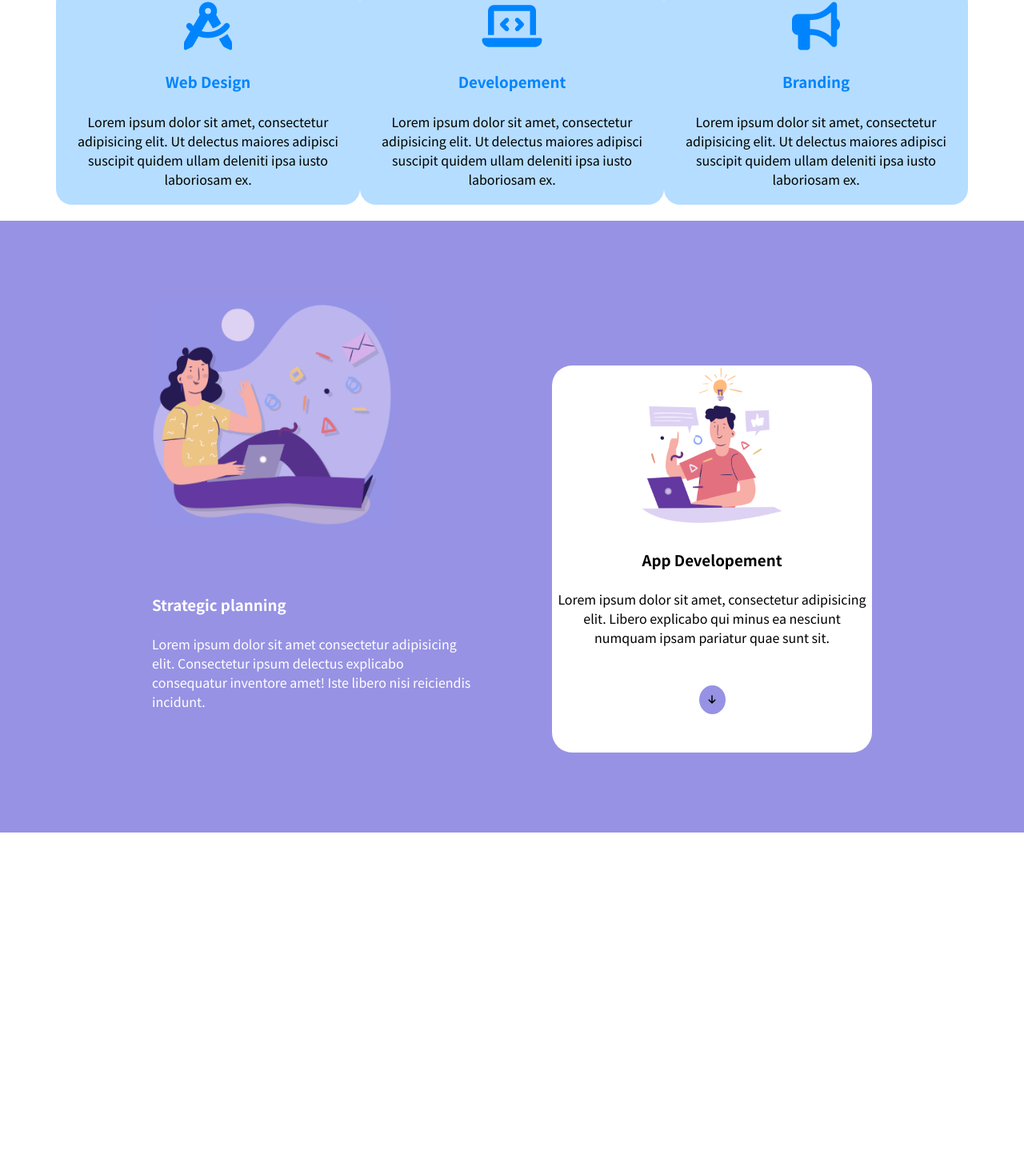
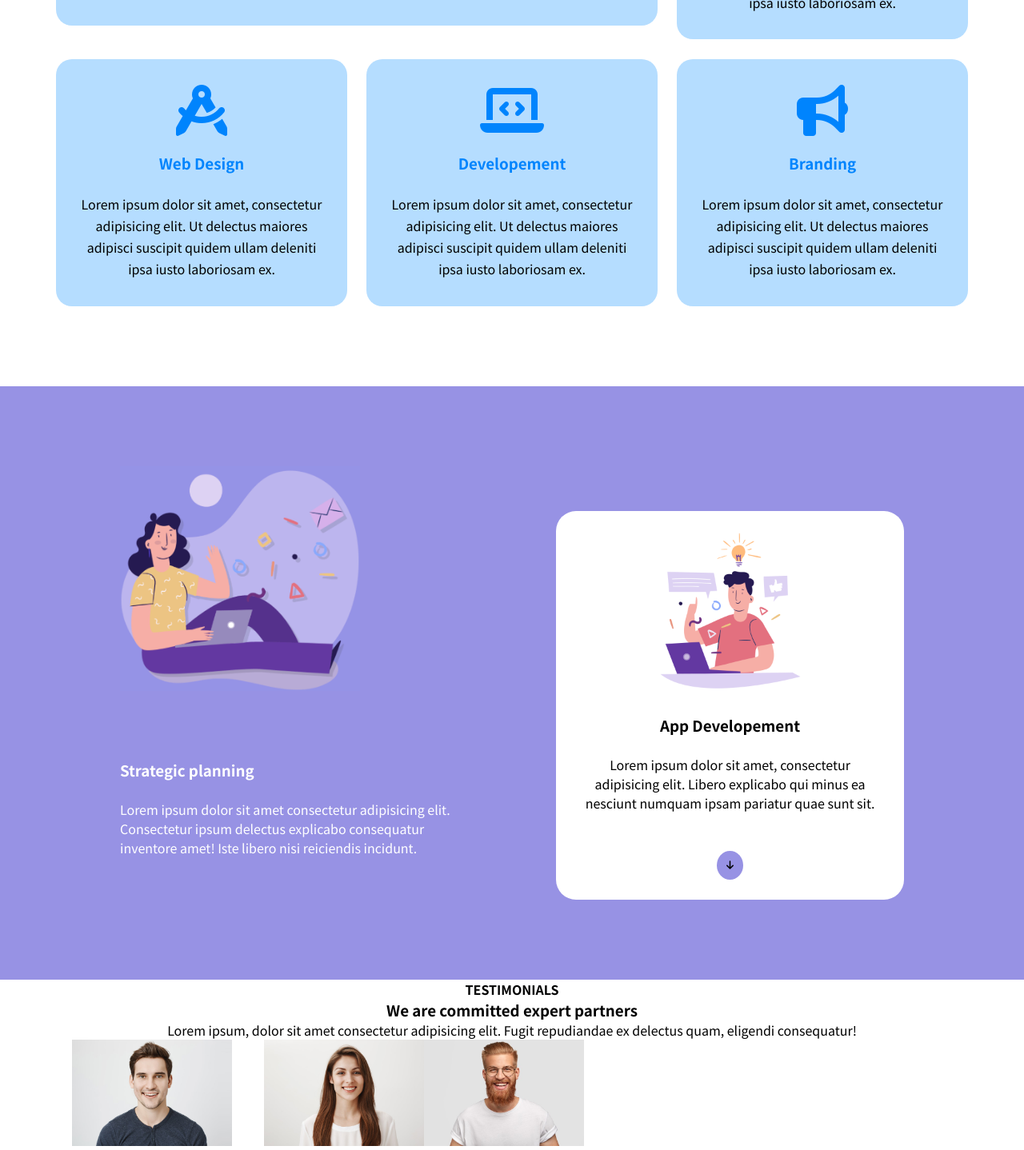
Before and after one commit to Ant0C/htmlcss-responsive-layout, a plain HTML site: page index.html in a window 1280 px wide. Shown: the part 393-1831 px from the top of the page at 80% size. Before the commit the page ends 1434 px from the top, so only its background shows below. Drawn offline with Linux system fonts and the light colour scheme.

Commit message:
FIX space section card

```diff
--- a/css/style.css
+++ b/css/style.css
@@ -35,8 +35,9 @@ a{
 /* Container e row generali */
 
 .container{
-    max-width: 1140px;
+    max-width: 1180px;
     margin: 0 auto;
+    padding: 0 20px;
 }
 
 .row{
@@ -112,7 +113,16 @@ a{
 /*** CARD ***/
 
 .main-card{
-    padding: 20px 0px;
+    padding: 50px 0px 100px;
+}
+
+.row.gutter{
+    row-gap: 25px;
+    margin: 0 -12px;
+}
+
+.row.gutter > [class^="col"]{
+    padding: 0 12px;
 }
 
 .row-card-20:first-child{
@@ -121,7 +131,7 @@ a{
 
 .card{
     background-color: var(--lightblue);
-    padding: 20px;
+    padding: 32px 24px;
     border-radius: 20px;
 }
 
@@ -140,19 +150,17 @@ a{
 
 .col-card-30 p{
     margin-top: 25px;
+    line-height: 1.7em;
 }
 
 .row-card-30{
     flex-direction: column;
-}
-
-.container-card-30{
+    gap: 20px;
     text-align: center;
 }
 
 .col-card-30 .icon{
-    font-size: 60px;
-    margin-bottom: 25px;
+    font-size: 4rem;
 }
 
 .main-card h3,.icon{
@@ -191,9 +199,12 @@ a{
     padding: 50px;
 }
 
+.row-hero-right{
+    padding: 25px 25px;
+}
+
 .main-hero{
     background-color: var(--purple);
-    min-height: 200px;
 }
 
 .planning1{
@@ -205,7 +216,7 @@ a{
 }
 
 .col-hero{
-    max-width: 400px;
+    flex-basis: 100%;
 }
 
 .row-hero-right{
@@ -231,7 +242,6 @@ a{
     background-color: var(--purple);
     border-radius: 50%;
     margin-top: 3rem;
-    margin-bottom: 3rem;
 }
 
 /* Media query hero */
@@ -248,7 +258,7 @@ a{
     }
 
     .col-hero{
-        max-width: 600px;
+        flex-basis: 100%;
     }
 }
 
@@ -266,6 +276,16 @@ a{
     }
 
     .col-hero{
-        max-width: 400px;
+        flex-basis: 100%;
     }
 }
+
+/*** TESTIMONIALS ***/
+
+.text-testimonials:first-child{
+    text-align: center;
+}
+
+.row-testimonials img{
+    width: 200px;
+}
--- a/index.html
+++ b/index.html
@@ -55,10 +55,9 @@
 
         <section class="main-card">
             <div class="container">
-                <div class="row">
+                <div class="row gutter">
                     <div class="col-20">
-                        <div class="card">
-                            <div class="container container-card-20">
+                            <div class="card container-card-20">
                                 <div class="row row-card-20">
                                     <div class="col col-card-20">
                                         <h3>Get a demo application</h3>
@@ -75,10 +74,8 @@
                                 </div>
                             </div>
                     </div>
-                    </div>
                     <div class="col-30">
-                        <div class="card">
-                            <div class="container container-card-30">
+                        <div class="card container-card-30">
                             <div class="row row-card-30">
                                 <div class="col col-card-30">
                                     <i class="fa-solid fa-file-code icon"></i>
@@ -92,10 +89,8 @@
                             </div>
                         </div>
                     </div>
-                    </div>
                     <div class="col-30">
-                        <div class="card">
-                            <div class="container container-card-30">
+                        <div class="card container-card-30">
                             <div class="row row-card-30">
                                 <div class="col col-card-30">
                                     <i class="fa-solid fa-compass-drafting icon"></i>
@@ -109,10 +104,8 @@
                             </div>
                         </div>
                     </div>
-                    </div>
                     <div class="col-30">
-                        <div class="card">
-                            <div class="container container-card-30">
+                        <div class="card container-card-30">
                             <div class="row row-card-30">
                                 <div class="col col-card-30">
                                     <i class="fa-solid fa-laptop-code icon"></i>
@@ -126,10 +119,8 @@
                             </div>
                         </div>
                     </div>
-                    </div>
                     <div class="col-30">
-                        <div class="card">
-                            <div class="container container-card-30">
+                        <div class="card container-card-30">
                             <div class="row row-card-30">
                                 <div class="col col-card-30">
                                     <i class="fa-solid fa-bullhorn icon"></i>
@@ -139,7 +130,6 @@
                                     <p>
                                         Lorem ipsum dolor sit amet, consectetur adipisicing elit. Ut delectus maiores adipisci suscipit quidem ullam deleniti ipsa iusto laboriosam ex.
                                     </p>
-                                    </div>
                                 </div>
                             </div>
                         </div>
@@ -190,6 +180,58 @@
             </div>
         </section>
 
+        <!-- Section Testimonials -->
+
+        <section class="main-testimonials">
+            <div class="text-testimonials">
+                <h4>TESTIMONIALS</h4>
+                <h3>We are committed expert partners</h3>
+                <p>
+                    Lorem ipsum, dolor sit amet consectetur adipisicing elit. Fugit repudiandae ex delectus quam, eligendi consequatur!
+                </p>
+            </div>
+            <div class="container">
+                <div class="row row-testimonials">
+                    <div class="col col-testimonials">
+                        <div class="container container-testimonials">
+                            <div class="row row-img">
+                                <div class="col-img">
+                                    <img src="./img/testimonial1.jpg" alt="">
+                                </div>
+                                <div class="col col-text">
+
+                                </div>
+                            </div>
+                        </div>
+                    </div>
+                    <div class="col col-testimonials">
+                        <div class="container container-testimonials">
+                            <div class="row row-img">
+                                <div class="col-img">
+                                    <img src="./img/testimonial2.jpg" alt="">
+                                </div>
+                                <div class="col col-text">
+                                    <img src="./img/testimonial3.jpg" alt="">
+                                </div>
+                            </div>
+                        </div>
+                    </div>
+                    <div class="col col-testimonials">
+                        <div class="container container-testimonials">
+                            <div class="row row-img">
+                                <div class="col-img">
+
+                                </div>
+                                <div class="col col-text">
+
+                                </div>
+                            </div>
+                        </div>
+                    </div>
+                </div>
+            </div>
+        </section>
+
     </main>
 
     <footer>
```
Lines whose indentation alone changed are shown as unchanged.
